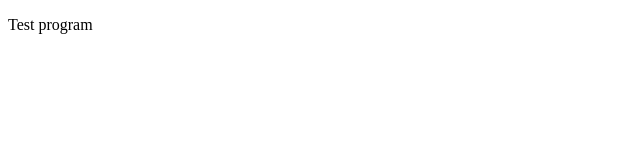
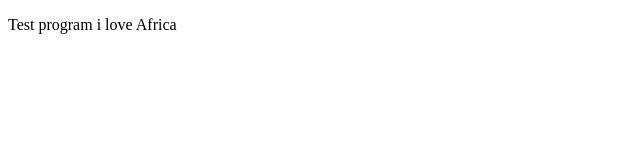
Before and after one commit to rmachary/test, a plain HTML site: page index.html in a window 1280 px wide. Shown: the full height of the page, 0-640 px from the left. Drawn offline with Linux system fonts and the light colour scheme.

Commit message:
Updated to free range

```diff
--- a/index.html
+++ b/index.html
@@ -8,6 +8,6 @@
     <title>Document</title>
 </head>
 <body>
-<p>Test program </p>
+<p>Test program  i love Africa </p>
 </body>
 </html>
```
